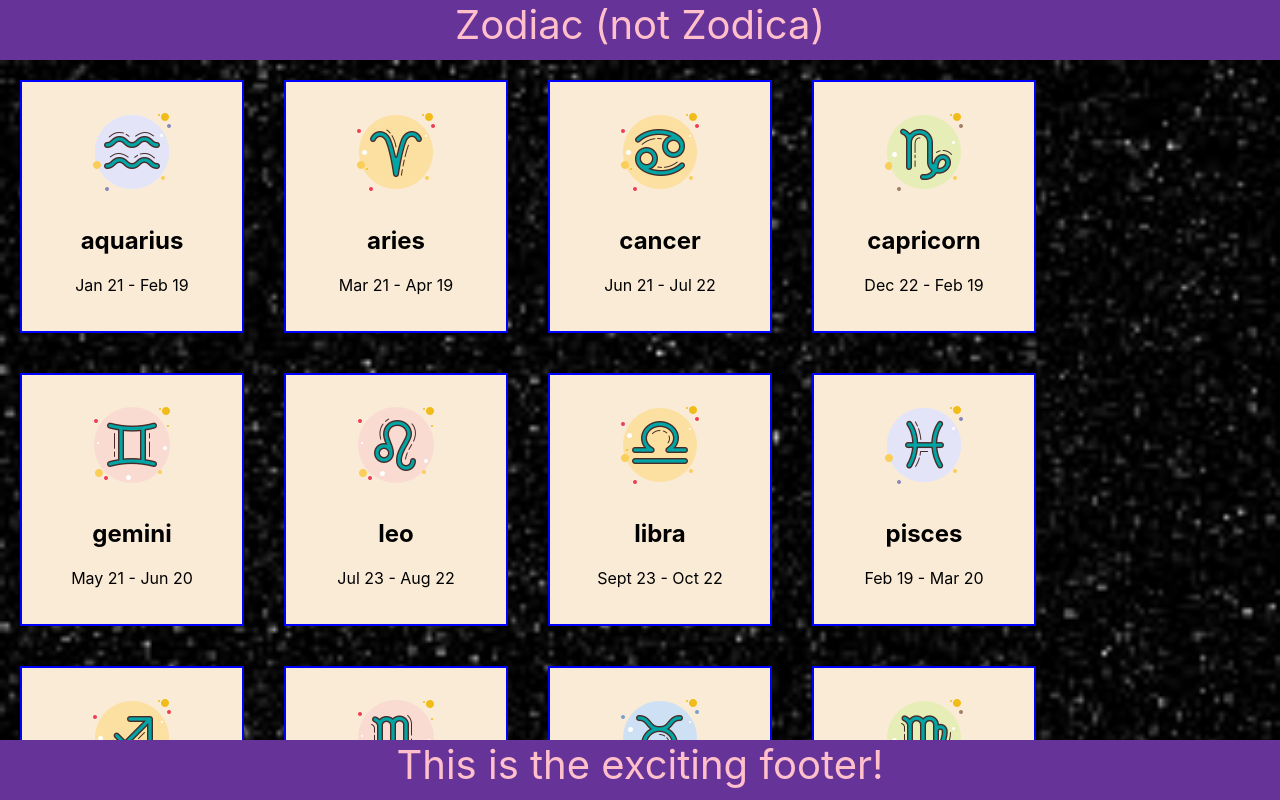
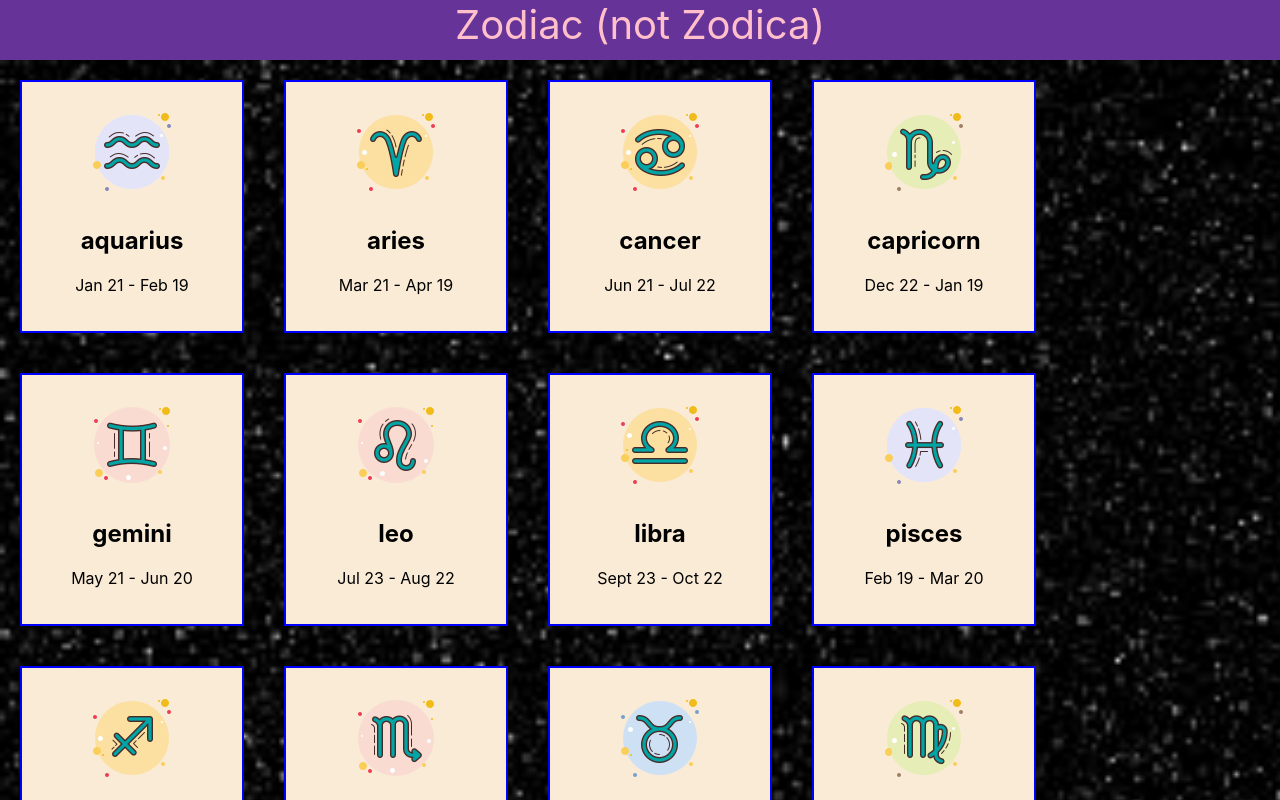
Before and after one commit to bengreanya/zodiac, a React (Create React App) app: page / in a window 1280 px wide. Shown: the top 800 px of the page. Built offline with nearby package versions, Linux system fonts and the light colour scheme.

Commit message:
changed capricorn dates

```diff
--- a/src/Components/Main/Main.css
+++ b/src/Components/Main/Main.css
@@ -1,10 +1,8 @@
 main {
   display: flex;
   flex-wrap: wrap;
-  contain: content;
   overflow: auto;
   background-size: cover;
-  height: calc(100vh - 120px);
   align-content: space-around;
   position: relative;
   z-index: 0;
--- a/src/data.js
+++ b/src/data.js
@@ -20,7 +20,7 @@ export const zodiac = [
   {
     id: '4',
     name: 'capricorn',
-    dates: 'Dec 22 - Feb 19',
+    dates: 'Dec 22 - Jan 19',
     symbol: 'Goat',
   },
   {
```
